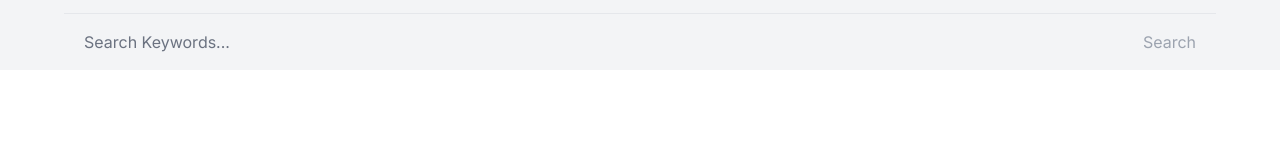
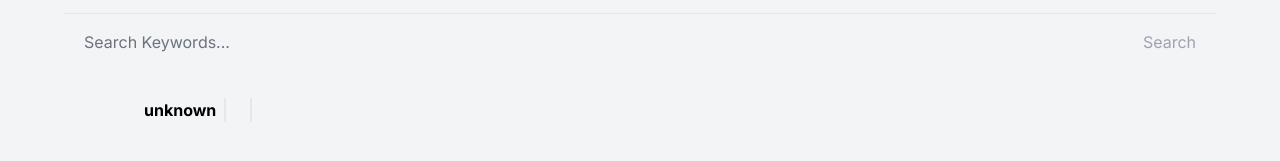
Before and after one commit to ealipio/news-site, a Next.js app: page /article in a window 1280 px wide. Shown: the part 215-376 px from the top of the page. Built offline with nearby package versions, Linux system fonts and the light colour scheme.

Commit message:
feat: search page

```diff
--- a/src/app/article/page.tsx
+++ b/src/app/article/page.tsx
@@ -27,8 +27,21 @@ export default function Article({ searchParams }: Props) {
 
   return (
     <article>
-      {imageCard}
-      <section>{story.title}</section>
+      <section className="flex flex-col px-0 pb-24 lg:flex-row lg:px-10">
+        {imageCard}
+
+        <div className="px-10">
+          <h1 className="header-title px-0 pb-2 no-underline">{story.title}</h1>
+
+          <div className="flex space-x-2 divide-x-2">
+            <h2 className="font-bold">{story.author || "unknown"}</h2>
+            <h2 className="pl-4 font-bold">{story.source}</h2>
+            <p className="pl-4">{story.published_at}</p>
+          </div>
+
+          <p className="pt-4">{story.description}</p>
+        </div>
+      </section>
     </article>
   );
 }
--- a/src/app/globals.css
+++ b/src/app/globals.css
@@ -6,4 +6,8 @@
   .nav-link {
     @apply cursor-pointer rounded-full p-4 text-center capitalize decoration-orange-400 decoration-2 underline-offset-8 transition-transform duration-200 ease-out hover:scale-110 hover:font-bold hover:underline active:underline;
   }
+
+  .header-title {
+    @apply px-10 pt-5 font-serif text-4xl capitalize underline decoration-orange-400 decoration-double decoration-2 underline-offset-4;
+  }
 }
--- a/src/app/layout.tsx
+++ b/src/app/layout.tsx
@@ -23,7 +23,7 @@ export default function RootLayout({
         <Providers>
           <main className="bg-gray-100 transition-all duration-700 dark:bg-zinc-900">
             <Header />
-            <div className="max-w-6xl">{children}</div>
+            <div className="mx-auto max-w-6xl">{children}</div>
           </main>
         </Providers>
       </body>
--- /dev/null
+++ b/src/app/search/page.tsx
@@ -0,0 +1,19 @@
+import NewsList from "@/components/NewsList";
+import { fetchNews } from "@/lib/fetchNews";
+import { NewResponse } from "@/types/categories";
+
+type Props = {
+  params?: object;
+  searchParams: { term: string };
+};
+export default async function search({ searchParams }: Props) {
+  const { term } = searchParams;
+  const news: NewResponse = await fetchNews("general", term, true);
+
+  return (
+    <div>
+      <h1 className="header-title">Search Results for: {term}</h1>
+      <NewsList news={news.data} />
+    </div>
+  );
+}
--- a/src/components/NavLinks.tsx
+++ b/src/components/NavLinks.tsx
@@ -11,7 +11,7 @@ type Props = {};
 export default function NavLinks({}: Props) {
   const pathname = usePathname();
 
-  const isActive = (path: string) => pathname.split("/").at(-1) === path;
+  const isActive = (path: string) => pathname?.split("/")?.at(-1) === path;
 
   return (
     <div className="mx-auto grid max-w-6xl grid-cols-4 gap-4 border-b pb-10 text-xs md:grid-cols-7 md:text-sm">
--- a/src/components/SearchBox.tsx
+++ b/src/components/SearchBox.tsx
@@ -7,6 +7,7 @@ type Props = {};
 export default function SearchBox({}: Props) {
   const [input, setInput] = useState("");
   const router = useRouter();
+  console.log(router);
 
   const handleInputChange = (e: React.ChangeEvent<HTMLInputElement>) => {
     setInput(e.target.value);
```
Also changed, not shown: 1 other file (tests, documents, lock files or other folders).
